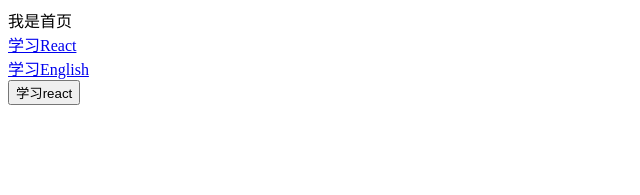
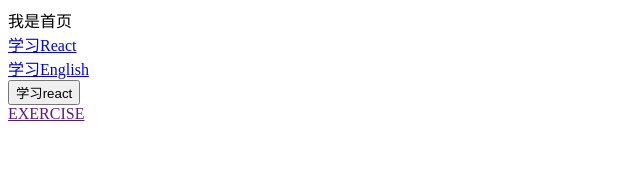
Before and after one commit to h2huanghui/REACTNEXT, a Next.js app: page / in a window 1280 px wide. Shown: the top 195 px of the page, without its empty margins (0-640 px from the left). Built offline with nearby package versions, Linux system fonts and the light colour scheme.

Commit message:
'router-hook'

```diff
--- a/pages/index.js
+++ b/pages/index.js
@@ -14,6 +14,31 @@ import Router from 'next/router'
 ) */
 
 const Home = () => {
+    Router.events.on('routeChangeStart', (...args) => {
+        console.log('1.routeChangeStart->路由开始变化,参数为:',...args)
+    })
+
+    Router.events.on('routeChangeComplete', (...args) => {
+        console.log('2.routeChangeComplete->路由结束变化,参数为:',...args)
+    })
+
+    Router.events.on('beforeHistoryChange', (...args) => {
+        console.log('3.beforeHistoryChange->在改变浏览器 history之前触发,参数为:',...args)
+    })
+
+    Router.events.on('routeChangeError', (...args) => {
+        console.log('4.routeChangeError->跳转发生错误,参数为:',...args)
+    })
+
+    Router.events.on('hashChangeStart', (...args) => {
+        console.log('5.hashChangeStart->hash跳转开始执行,参数为:',...args)
+    })
+
+    Router.events.on('hashChangeComplete', (...args) => {
+        console.log('6.hashChangeComplete->hash跳转完成时,参数为:',...args)
+    })
+
+
     function gotoPlan() {
         // Router.push('/plan?name=react') //优化如下
         Router.push({
@@ -23,6 +48,7 @@ const Home = () => {
             }
         })
     }
+
     return (
         <div>
             <div>我是首页</div>
@@ -32,6 +58,9 @@ const Home = () => {
                 <Link href='/plan?name=en'><a>学习English</a></Link>
                 <br />
                 <button onClick={gotoPlan}>学习react</button>
+                <div>
+                    <Link href='#exercise'><a href="">EXERCISE</a></Link>
+                </div>
             </div>
             {/* <div><Link href='/smartHuiA'><a>去SmartHuiA页面</a></Link></div>
             <div><Link href='/smartHuiB'><a>去SmartHuiB页面</a></Link></div>
```
Also changed, not shown: 1 other file (tests, documents, lock files or other folders).
